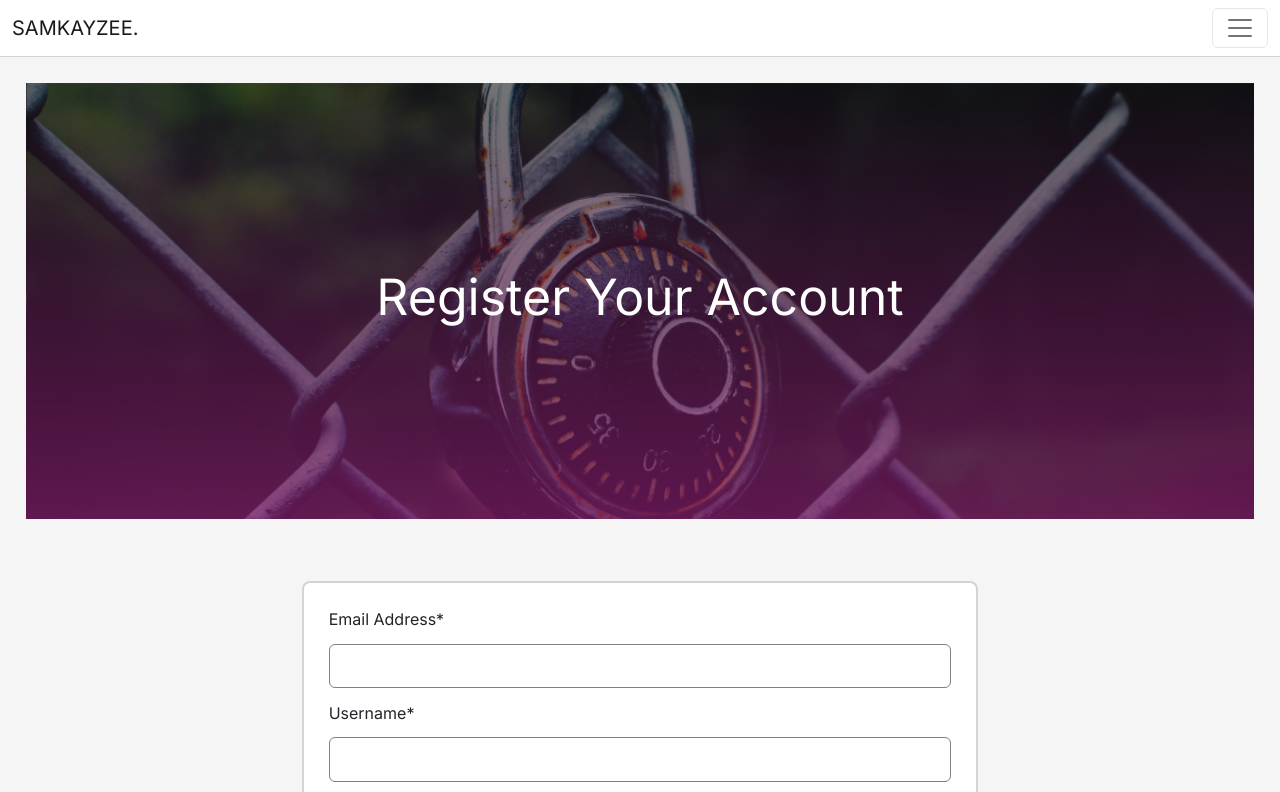
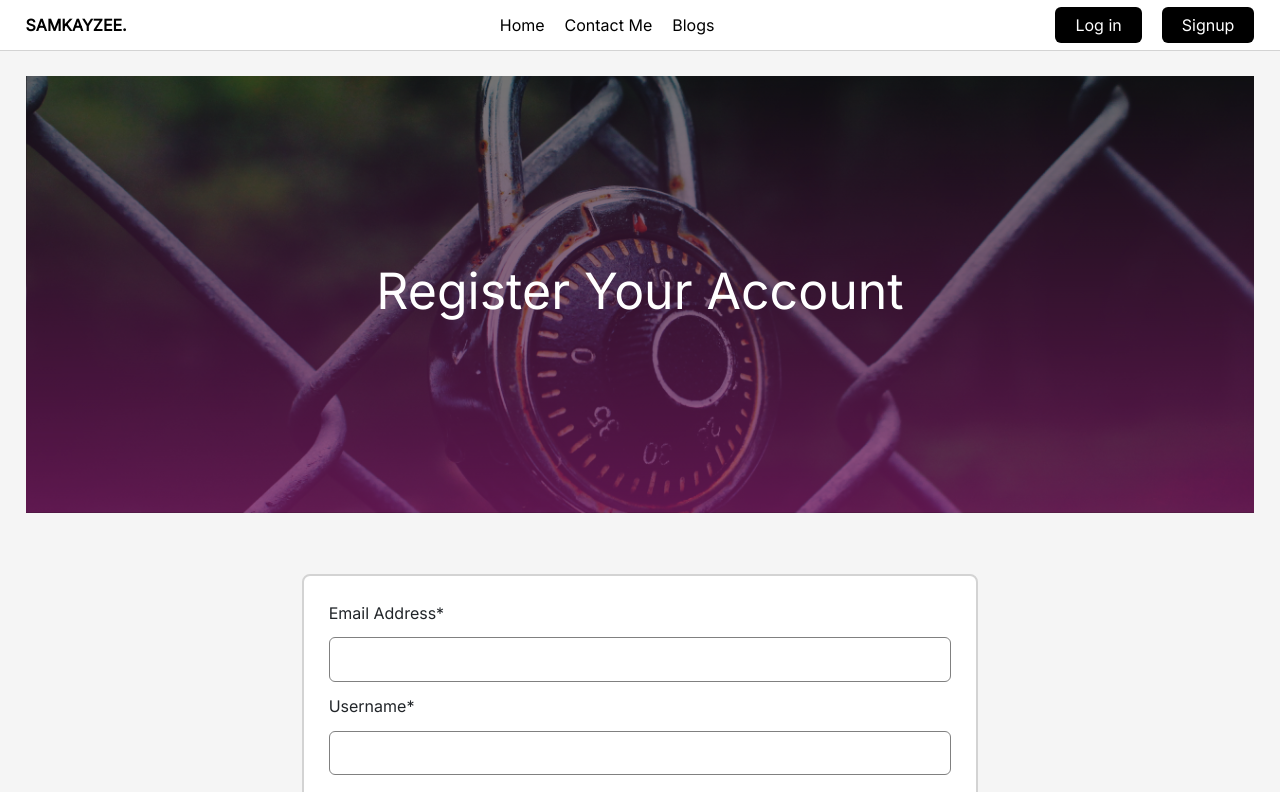
Before and after one commit to Samkayzeee/blog-website, a React (Vite) app: page /signup in a window 1280 px wide. Shown: the top 792 px of the page. Built offline with nearby package versions, Linux system fonts and the light colour scheme.

Commit message:
added contact-us page

```diff
--- a/src/components/navbar/Navbar.css
+++ b/src/components/navbar/Navbar.css
@@ -1,7 +1,69 @@
-.navbar{
+*{
+    padding: 0;
+    margin: 0;
+    box-sizing: border-box;
+}
+.Navbar{
     border-bottom: solid 1.5px lightgray;
+    display: flex;
+    justify-content: space-between;
+    align-items: center;
     position: sticky;
     top: 0;
     background-color: white;
     z-index: +2;
+    padding: 1% 2%;
 }
+.Navbar .logo{
+    height: fit-content;
+}
+.Navbar .logo a{
+    text-decoration: none;
+    color: black;
+    font-weight: 700;
+    font-weight: 900;
+}
+.Navbar .links ul{
+    margin: auto 0;
+}
+.Navbar .links ul li{
+    list-style-type: none;
+    display: inline-block;
+    margin: 0 10px;
+}
+.Navbar .links ul li a{
+    text-decoration: none;
+    color: black;
+    transition: all .3s;
+}
+.Navbar .links ul li a:hover{
+    color: rgb(100, 195, 100);
+}
+.Navbar .account a{
+    padding: 8px 20px;
+    color: white;
+    background-color: black;
+    transition: all .3s;
+    border: none;
+    border-radius: 6px;
+    text-decoration: none;
+}
+.Navbar .account a:hover{
+    background-color: rgb(100, 195, 100);
+}
+.Navbar .account a:last-child{
+    margin-left: 20px;
+}
+.Navbar .account button{
+    padding: 6px 10px;
+    color: white;
+    background-color: black;
+    transition: all .3s;
+    border: none;
+    border-radius: 6px;
+    text-decoration: none;
+    margin-left: 10px;
+}
+.Navbar .account button:hover{
+    background-color: rgb(100, 195, 100);
+}
--- a/src/components/navbar/Navbar.jsx
+++ b/src/components/navbar/Navbar.jsx
@@ -4,47 +4,40 @@ import './Navbar.css';
 const Navbar = () => {
 const navigate = useNavigate();
 
+
+const token = localStorage.getItem("token");
+
   const Logout = () => {
-    localStorage.removeItem("Userdata");
     localStorage.removeItem("token");
     navigate('/');
   }
     return (
         <>
-           <nav className="navbar bg-body-tertiary">
-  <div className="container-fluid">
-    <Link className="navbar-brand" to={'/'}>SAMKAYZEE.</Link>
-    <button className="navbar-toggler" type="button" data-bs-toggle="offcanvas" data-bs-target="#offcanvasNavbar" aria-controls="offcanvasNavbar">
-      <span className="navbar-toggler-icon"></span>
-    </button>
-    <div className="offcanvas offcanvas-end" tabIndex="-1" id="offcanvasNavbar" aria-labelledby="offcanvasNavbarLabel">
-      <div className="offcanvas-header">
-        <h5 className="offcanvas-title" id="offcanvasNavbarLabel">Navbar</h5>
-        <button type="button" className="btn-close" data-bs-dismiss="offcanvas" aria-label="Close"></button>
-      </div>
-      <div className="offcanvas-body">
-        <ul className="navbar-nav justify-content-end flex-grow-1 pe-3">
-          <li className="nav-item">
-            <Link className="nav-link active" aria-current="page" to={'/'}>Home</Link>
-          </li>
-          <li className="nav-item">
-            <Link className="nav-link" to={'/dashboard'}>Dashboard</Link>
-          </li>
-          <li>
-            <Link className="nav-link" to={'/login'}>Login</Link>
-          </li>
-          <li>
-            <Link className="nav-link" to={'/signup'}>Create an Account</Link>
-          </li>
+                <nav className="Navbar">
+                  <div className="logo">
+                      <Link to={'/'}>SAMKAYZEE.</Link>
+                  </div>
 
-          <li>
-            <button onClick={Logout}>Log Out</button>
-          </li>
-        </ul>
-      </div>
-    </div>
-  </div>
-</nav>
+                  <div className="links">
+                    <ul>
+                      <li> <Link to={'/'}>Home</Link> </li>
+                      <li> <Link to={'/contact'}>Contact Me</Link> </li>
+                      <li> <Link to={'/dashboard'}>Blogs</Link> </li>
+                    </ul>
+                  </div>
+
+                  <div className="account">
+                      {
+                        token?
+                        <button onClick={Logout} className="log out">Log Out</button>:<Link to={'/login'}>Log in</Link>
+                      }
+
+                      {
+                        token?
+                        null: <Link to={'/signup'}>Signup</Link>
+                      }
+                  </div>
+                </nav>
         </>
      );
 }
--- a/src/main.jsx
+++ b/src/main.jsx
@@ -9,19 +9,26 @@ const Dash_board = React.lazy(() => import('./pages/dashboard/Dashboard'));
 const Signup = React.lazy(() => import('./pages/account/signup/Signup'));
 const Login = React.lazy(() => import('./pages/account/login/Login'));
 const Home = React.lazy(() => import('./pages/home/Home'));
+const Contact = React.lazy(() => import('./pages/contact/Contact'));
+const Error404Page = React.lazy(() => import('./pages/error/404'));
+const DetailsPage = React.lazy(() => import('./pages/details/Details'));
+
+const loading = <h1>Loading...</h1>;
 
 const router = createBrowserRouter([
-  {path:'/', element : <Home />},
+  {path:'/', element : <Home />, errorElement:<Error404Page />},
   {path:'/signup', element: <Signup />},
   {path:'/login', element: <Login />},
-  {path:'/dashboard', element: <Dash_board />}
+  {path:'/dashboard', element: <Dash_board />},
+  {path:'/contact', element: <Contact />},
+  {path:'/details/:id', element: <DetailsPage />}
 ])
 
 
 ReactDOM.createRoot(document.getElementById('root')).render(
   <React.StrictMode>
         <Suspense>
-              <RouterProvider router={router} />
+              <RouterProvider router={router}  fallbackElement={loading} />
         </Suspense>
   </React.StrictMode>
 )
--- a/src/pages/account/login/Login.jsx
+++ b/src/pages/account/login/Login.jsx
@@ -13,9 +13,6 @@ const Login = () => {
 
     const RawUserdata = localStorage.getItem("Userdata");
     const Userdata = JSON.parse(RawUserdata);
-
-    let token = false;
-    // localStorage.removeItem("token");
 
     const Login  = (e) => {
             e.preventDefault();
--- /dev/null
+++ b/src/pages/contact/Contact.css
@@ -0,0 +1,3 @@
+.contact-container{
+    padding: 2% 4%;
+}
--- /dev/null
+++ b/src/pages/contact/Contact.jsx
@@ -0,0 +1,15 @@
+import Navbar from "../../components/navbar/Navbar";
+import "./Contact.css";
+
+const Contact = () => {
+    return (
+        <>
+            <Navbar />
+            <div className="contact-container">
+                This is the contact page
+            </div>
+        </>
+      );
+}
+
+export default Contact;
--- a/src/pages/dashboard/Dashboard.jsx
+++ b/src/pages/dashboard/Dashboard.jsx
@@ -1,11 +1,12 @@
 import axios from "axios";
-import { useEffect } from "react";
+import { useEffect, useState } from "react";
 import { useNavigate } from "react-router-dom";
 import Navbar from "../../components/navbar/Navbar";
 import "./Dashboard.css";
 
 
 const Dashboard = () => {
+    const [api, setApi] = useState([]);
     const navigate = useNavigate();
     let token = localStorage.getItem("token");
 
@@ -18,7 +19,20 @@ const Dashboard = () => {
         <>
             <Navbar />
             <div className="dashboard-container">
-                This is the dashboard page
+                This is the Dashboard page
+                {
+                    api.map((news) => {
+                       return(
+                        <div key={news.title}>
+                            <div className="single-news">
+                                <h1>{news.title}</h1>
+                                <p>{news.description}</p>
+                                <img src={news.image} alt="" />
+                            </div>
+                         </div>
+                       )
+                    })
+                }
             </div>
         </>
      );
--- /dev/null
+++ b/src/pages/details/Details.jsx
@@ -0,0 +1,9 @@
+const DetailsPage = () => {
+    return (
+        <>
+
+        </>
+     );
+}
+
+export default DetailsPage;
--- /dev/null
+++ b/src/pages/error/404.jsx
@@ -0,0 +1,9 @@
+const Error404Page = () => {
+    return (
+        <>
+            Page Not Found
+        </>
+     );
+}
+
+export default Error404Page;
```
Also changed, not shown: src/pages/details/Details.css (added), src/pages/error/404.css (added).
